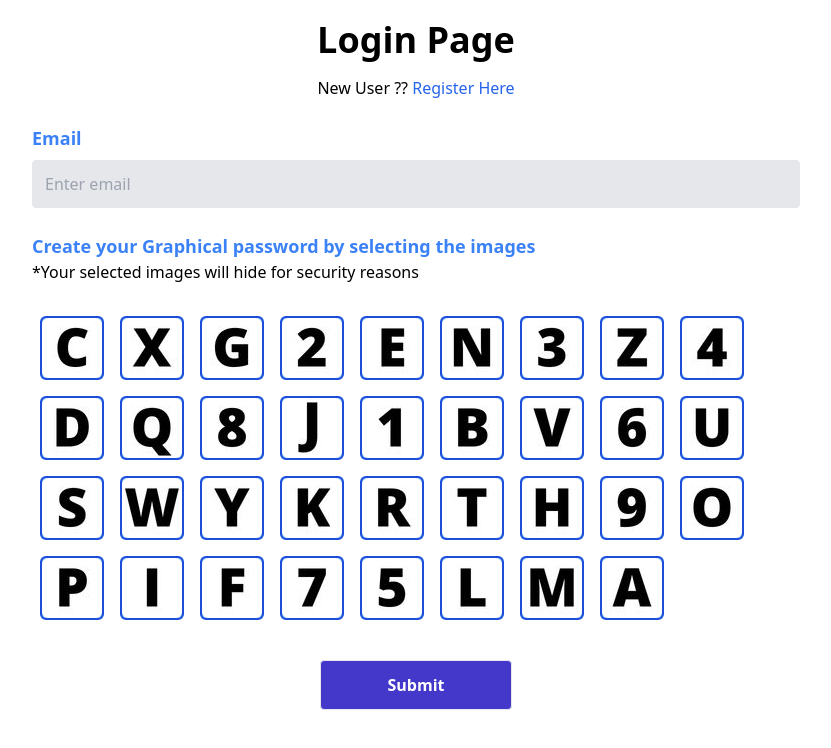
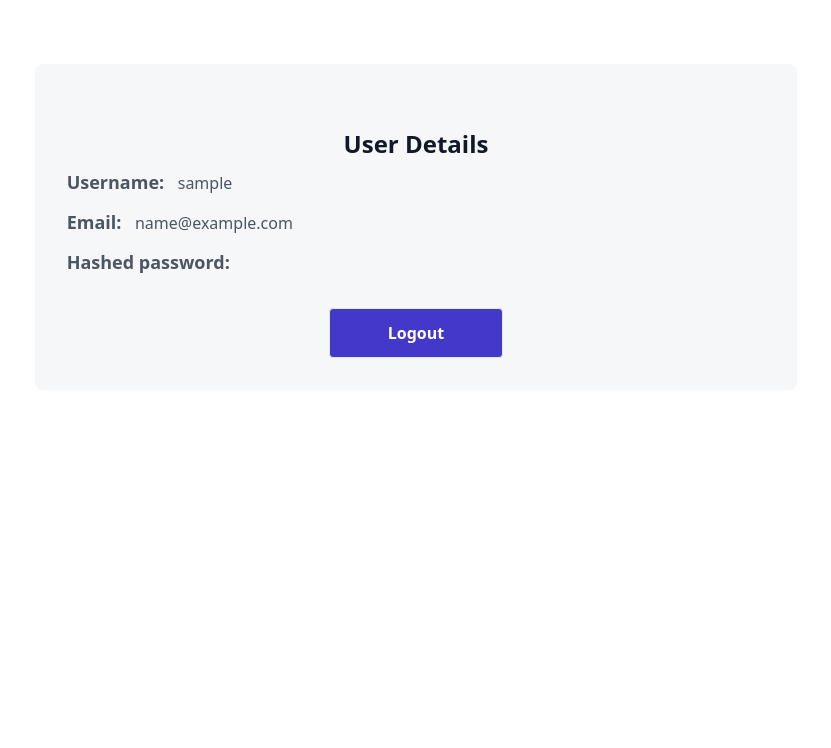
Before and after one commit to nmbaibhab/Graphical-Password-SIH, a React (Create React App) app in the folder client/: page /profile in a window 1280 px wide. Before the commit this address led to /login. Shown: the top 748 px of the page, without its empty margins (224-1055 px from the left). Built offline with nearby package versions, Linux system fonts and the light colour scheme; no server answers; sample sign-in values are in the browser's storage.

Commit message:
✨ ⚡️ profile page added and ui improvements

```diff
--- a/client/src/App.js
+++ b/client/src/App.js
@@ -1,14 +1,15 @@
 import React from "react";
-// import { Container } from "react-bootstrap";
 import { Switch, Route, Redirect } from "react-router-dom";
 import Login from "./components/Login";
 import Register from "./components/Register";
+import Profile from "./components/Profile";
 
 function App() {
   return (
     <Switch>
       <Route path="/register" component={Register} />
       <Route path="/login" component={Login} />
+      <Route path="/profile" component={Profile} />
       <Redirect from="*" to="/login" />
     </Switch>
   );
--- a/client/src/components/Login.js
+++ b/client/src/components/Login.js
@@ -1,5 +1,5 @@
 import { React, useState, useEffect } from "react";
-import { Link } from "react-router-dom";
+import { Link, Redirect, useHistory } from "react-router-dom";
 import axios from "axios";
 import A from "../images/1.jpg";
 import B from "../images/2.jpg";
@@ -45,6 +45,8 @@ setInterval(() => {
 }, 900000);
 
 const LogInForm = () => {
+  const history = useHistory();
+  const userInfo = JSON.parse(localStorage.getItem("userData"));
   const url = "http://localhost:5000/login";
   const grammarUrl = "http://localhost:5000/grammar";
   useEffect(() => {
@@ -135,6 +137,9 @@ const LogInForm = () => {
 
   const submitHandler = (e) => {
     e.preventDefault();
+    if (category.length < 4) {
+      alert("Please select aleast 4 patterns");
+    } else {
       const userData = {
         email: values.email,
         password: category.join(grammar["timestamp"]),
@@ -143,12 +148,15 @@ const LogInForm = () => {
       axios
         .post(url, userData)
         .then((res) => {
-        console.log(res);
+          console.log(res.data);
+          localStorage.setItem("userInfo", JSON.stringify(res.data));
+          history.push("/profile");
         })
         .catch((error) => {
           console.log(error);
         });
-    console.log(userData);
+    }
+    // console.log(userData);
   };
 
   const [category, setCategory] = useState([]);
@@ -164,6 +172,7 @@ const LogInForm = () => {
   }
   console.log(category);
 
+  if (!userInfo) {
     return (
       <div className="mx-auto mt-5 w-3/5">
         <p className="my-4 text-center text-4xl font-bold">Login Page</p>
@@ -219,13 +228,16 @@ const LogInForm = () => {
           </div>
           <button
             type="submit"
-          className="focus:ring-2 focus:ring-offset-2 focus:ring-indigo-700 text-md font-semibold leading-none text-white focus:outline-none bg-indigo-700 border rounded hover:bg-indigo-600 py-4 w-1/4 my-8 block mx-auto"
+            className="focus:ring-2 focus:ring-offset-2 focus:ring-indigo-700 text-md font-semibold leading-none text-white focus:outline-none bg-indigo-700 border rounded hover:bg-indigo-400 py-4 w-1/4 my-8 block mx-auto"
           >
             Submit
           </button>
         </form>
       </div>
     );
+  } else {
+    return <Redirect to="/profile" />;
+  }
 };
 
 export default LogInForm;
--- /dev/null
+++ b/client/src/components/Profile.js
@@ -0,0 +1,56 @@
+import React from "react";
+import { Redirect, useHistory } from "react-router-dom";
+
+const Profile = () => {
+  const history = useHistory();
+  const userInfo = JSON.parse(localStorage.getItem("userInfo"));
+  console.log(userInfo);
+  const logout = () => {
+    localStorage.clear();
+    history.push("/login");
+  };
+  if (userInfo)
+    return (
+      <section className="text-gray-600 body-font">
+        <div className="container px-5 py-8 mx-auto">
+          <div className="flex flex-wrap ">
+            <div className="p-8 lg:w-2/3 mx-auto">
+              <div className="h-full bg-gray-100 bg-opacity-75 px-8 pt-16 pb-8 rounded-lg overflow-hidden  relative">
+                <h1 className="title-font sm:text-2xl text-xl font-bold text-gray-900 mb-2 text-center">
+                  User Details
+                </h1>
+                <div className="leading-relaxed mb-3 ">
+                  <p className="text-lg font-semibold inline">
+                    Username: &nbsp;
+                  </p>{" "}
+                  {userInfo.username}
+                </div>
+                <div className="leading-relaxed mb-3 ">
+                  <p className="text-lg font-semibold inline">Email: &nbsp;</p>{" "}
+                  {userInfo.email}
+                </div>
+                <div className="leading-relaxed mb-3">
+                  <p className="text-lg font-semibold inline">
+                    Hashed password: &nbsp;
+                  </p>
+                  {userInfo.password}
+                </div>
+                <button
+                  className="focus:ring-2 focus:ring-offset-2 focus:ring-indigo-700 text-md font-semibold leading-none text-white focus:outline-none bg-indigo-700 border rounded hover:bg-indigo-400 py-4 w-1/4 mt-8 block mx-auto"
+                  onClick={logout}
+                >
+                  Logout
+                </button>
+              </div>
+            </div>
+          </div>
+        </div>
+      </section>
+    );
+  else {
+    alert("User not loggedin");
+    return <Redirect to="/login" />;
+  }
+};
+
+export default Profile;
--- a/client/src/components/Register.js
+++ b/client/src/components/Register.js
@@ -1,5 +1,5 @@
 import { React, useEffect, useState } from "react";
-import { Link } from "react-router-dom";
+import { Link, Redirect, useHistory } from "react-router-dom";
 import axios from "axios";
 import A from "../images/1.jpg";
 import B from "../images/2.jpg";
@@ -45,6 +45,8 @@ setInterval(() => {
 }, 900000);
 
 const RegisterForm = () => {
+  const history = useHistory();
+  const userInfo = JSON.parse(localStorage.getItem("userData"));
   const url = "http://localhost:5000/register";
   const grammarUrl = "http://localhost:5000/grammar";
   useEffect(() => {
@@ -138,6 +140,9 @@ const RegisterForm = () => {
 
   const submitHandler = (e) => {
     e.preventDefault();
+    if (category.length < 4) {
+      alert("Please select aleast 4 patterns");
+    } else {
       const userData = {
         username: values.username,
         email: values.email,
@@ -148,11 +153,14 @@ const RegisterForm = () => {
         .post(url, userData)
         .then((res) => {
           console.log(res);
+          alert("Registered Successfully. Please login!");
+          history.push("/login");
         })
         .catch((error) => {
           console.log(error);
         });
       console.log(userData);
+    }
   };
 
   const [category, setCategory] = useState([]);
@@ -166,6 +174,7 @@ const RegisterForm = () => {
     }
   }
   console.log(category);
+  if (!userInfo) {
     return (
       <div className="mx-auto mt-5 w-3/5">
         <p className="my-4 text-center text-4xl font-bold">Register Page</p>
@@ -234,13 +243,16 @@ const RegisterForm = () => {
           </div>
           <button
             type="submit"
-          className="focus:ring-2 focus:ring-offset-2 focus:ring-indigo-700 text-md font-semibold leading-none text-white focus:outline-none bg-indigo-700 border rounded hover:bg-indigo-600 py-4 w-1/4 my-8 block mx-auto"
+            className="focus:ring-2 focus:ring-offset-2 focus:ring-indigo-700 text-md font-semibold leading-none text-white focus:outline-none bg-indigo-700 border rounded hover:bg-indigo-400 py-4 w-1/4 my-8 block mx-auto"
           >
             Submit
           </button>
         </form>
       </div>
     );
+  } else {
+    return <Redirect to="/profile" />;
+  }
 };
 
 export default RegisterForm;
```
Lines whose indentation alone changed are shown as unchanged.
